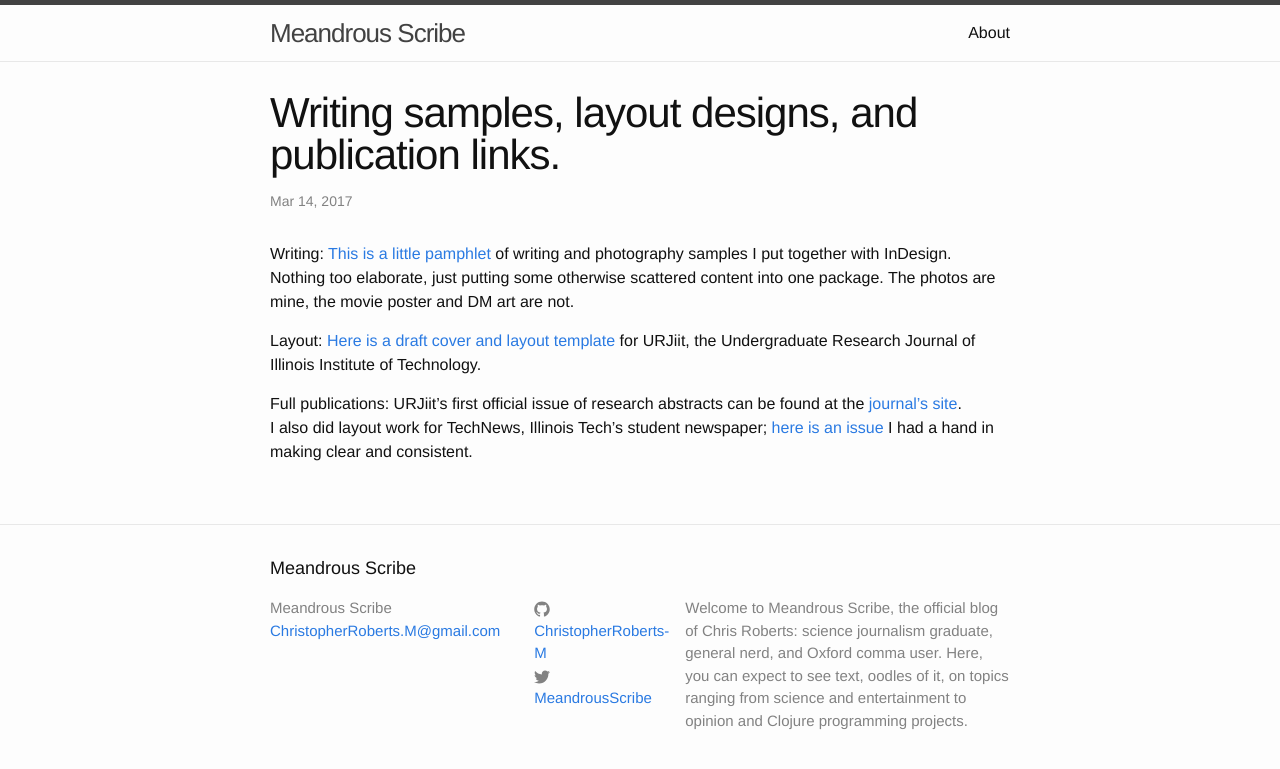
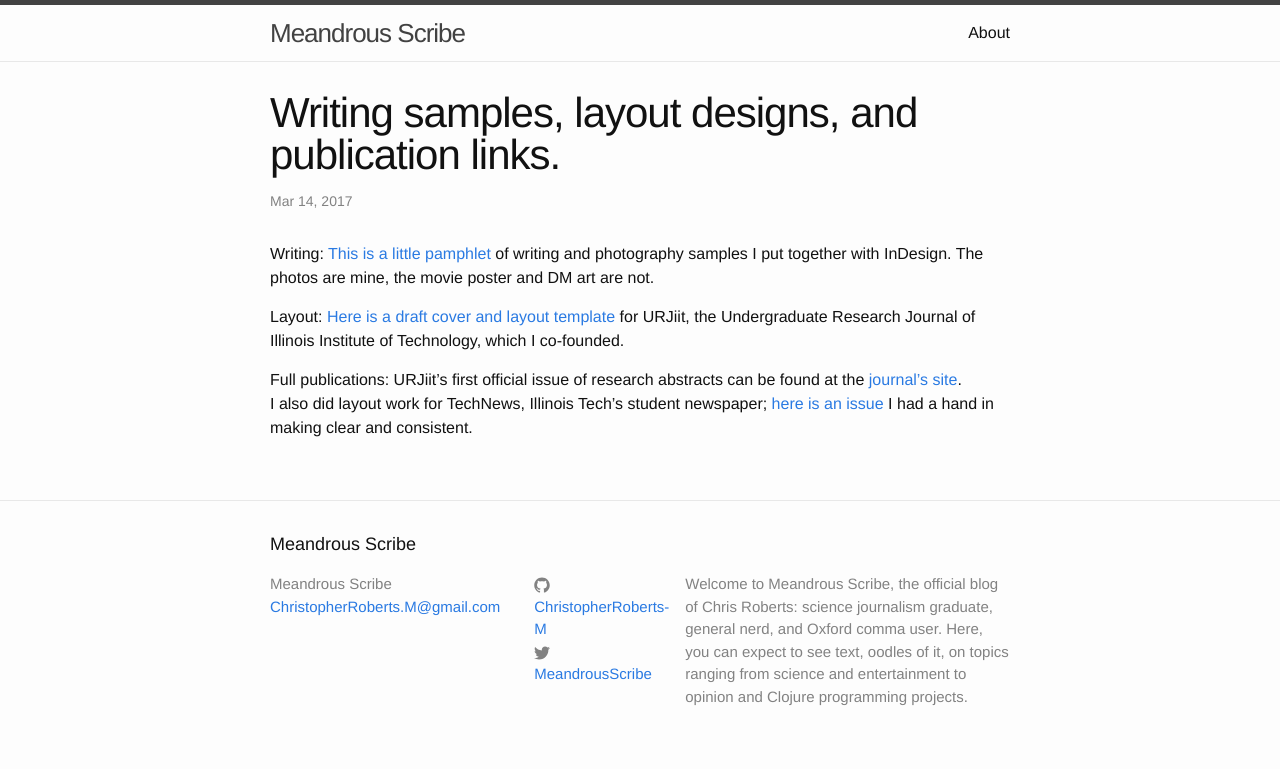
Before and after one commit to ChristopherRoberts-M/ChristopherRoberts-M.github.io, a Jekyll site: the page built from _posts/2017-03-14-Work-samples.markdown, in a window 1280 px wide. Shown: the top 769 px of the page. Built offline with Jekyll 4.4.1, drawn with Linux system fonts in a browser that asks for light colours.

Commit message:
Update 2017-03-14-Work-samples.markdown

```diff
--- a/_posts/2017-03-14-Work-samples.markdown
+++ b/_posts/2017-03-14-Work-samples.markdown
@@ -5,9 +5,9 @@ date:   2017-03-14 07:29:00 -0600
 categories: portfolio
 ---
 
-Writing: [This is a little pamphlet](/assets/backissues1.pdf) of writing and photography samples I put together with InDesign. Nothing too elaborate, just putting some otherwise scattered content into one package. The photos are mine, the movie poster and DM art are not.
+Writing: [This is a little pamphlet](/assets/backissues1.pdf) of writing and photography samples I put together with InDesign. The photos are mine, the movie poster and DM art are not.
 
-Layout: [Here is a draft cover and layout template](/assets/URJiit_draft_template.pdf) for URJiit, the Undergraduate Research Journal of Illinois Institute of Technology.
+Layout: [Here is a draft cover and layout template](/assets/URJiit_draft_template.pdf) for URJiit, the Undergraduate Research Journal of Illinois Institute of Technology, which I co-founded.
 
 Full publications: URJiit's first official issue of research abstracts can be found at the [journal's site][URJiit abstracts].
 I also did layout work for TechNews, Illinois Tech's student newspaper; [here is an issue][TechNews] I had a hand in making clear and consistent.
```
